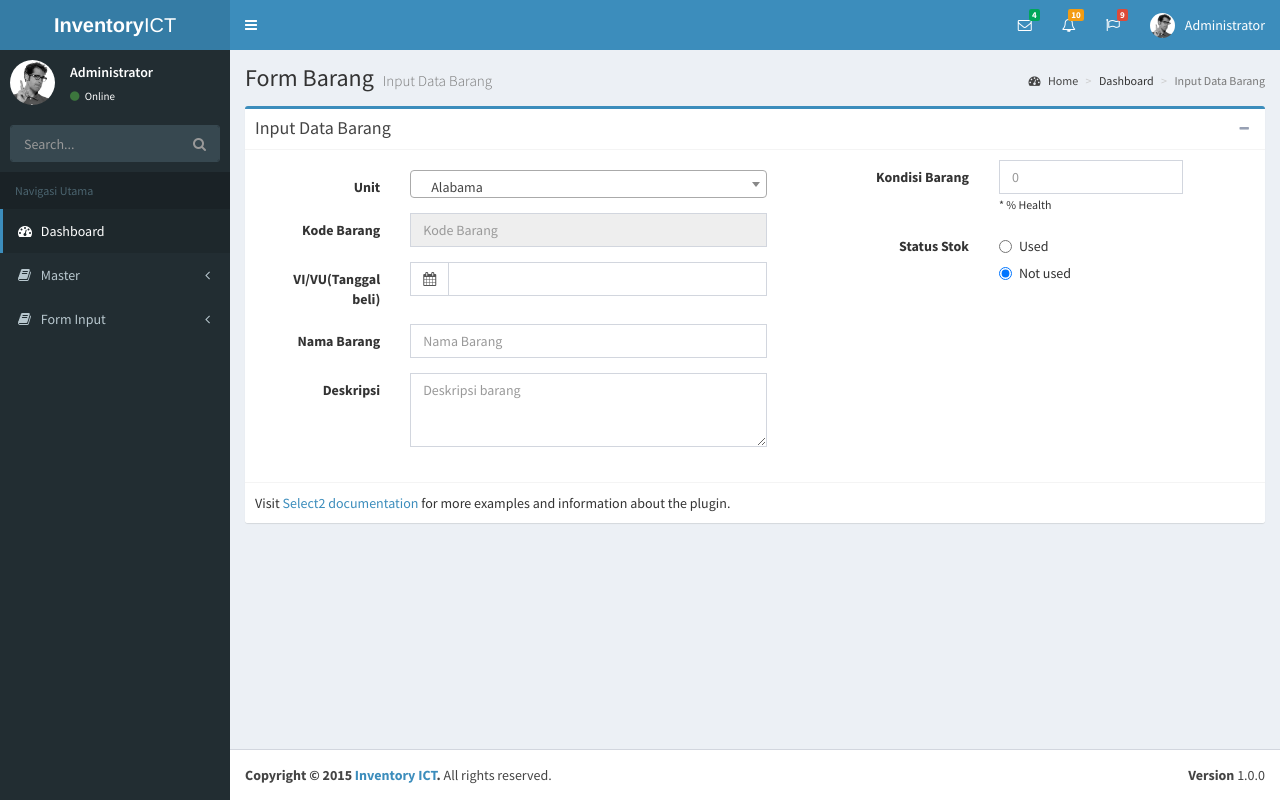
After one commit to tyo14/inventorict, a CodeIgniter app: page /inventorict/index.php/dashboard/inputbarang in a window 1280 px wide. The commit adds this page. Run offline with CodeIgniter, Linux system fonts and the light colour scheme; some libraries are stand-ins or nearby versions.

Commit message:
buat view input data barang

```diff
--- a/application/controllers/dashboard.php
+++ b/application/controllers/dashboard.php
@@ -16,6 +16,15 @@
  		$this->load->view('footer');
  	}
 
+ 	//input data
+ 	public function inputbarang()
+ 	{
+ 		$this->load->view('head');
+ 		$this->load->view('inputbarang'); //Contains
+ 		$this->load->view('footer');
+ 	}
+
+ 	//load data
  	public function barang()
  	{
  		$data['barang'] = $this->global_model->find_all('barang','tgl_beli DESC');
@@ -25,4 +34,5 @@
  	}
 
 
+
 }
--- a/application/views/daftarbarang.php
+++ b/application/views/daftarbarang.php
@@ -16,7 +16,7 @@
           <div class="row">
             <div class="col-xs-12">
               <div class="box box-primary">
-                <div class="box-header with-border">
+                <div class="box-header">
                   <h3 class="box-title">Status Stock</h3>
                 </div><!-- /.box-header -->
                 <div class="box-body">
--- a/application/views/footer.php
+++ b/application/views/footer.php
@@ -10,6 +10,11 @@
     <script src="<?php echo base_url(); ?>assets/admin/plugins/jQuery/jQuery-2.1.4.min.js"></script>
     <!-- Bootstrap 3.3.5 -->
     <script src="<?php echo base_url(); ?>assets/admin/bootstrap/js/bootstrap.min.js"></script>
+    <!-- InputMask -->
+    <script src="<?php echo base_url(); ?>assets/admin/plugins/input-mask/jquery.inputmask.js"></script>
+    <script src="<?php echo base_url(); ?>assets/admin/plugins/input-mask/jquery.inputmask.date.extensions.js"></script>
+    <!-- Select2 -->
+    <script src="<?php echo base_url(); ?>assets/admin/plugins/select2/select2.full.min.js"></script>
     <!-- DataTables -->
     <script src="<?php echo base_url(); ?>assets/admin/plugins/datatables/jquery.dataTables.min.js"></script>
     <script src="<?php echo base_url(); ?>assets/admin/plugins/datatables/dataTables.bootstrap.min.js"></script>
@@ -23,5 +28,6 @@
     <script src="<?php echo base_url(); ?>assets/admin/dist/js/pages/dashboard.js"></script>
     <!-- AdminLTE for demo purposes -->
     <script src="<?php echo base_url(); ?>assets/admin/dist/js/demo.js"></script>
+
   </body>
 </html>
--- a/application/views/head.php
+++ b/application/views/head.php
@@ -16,14 +16,25 @@
     <link rel="stylesheet" href="<?php echo base_url(); ?>assets/admin/plugins/datatables/dataTables.bootstrap.css">
     <!-- Theme style -->
     <link rel="stylesheet" href="<?php echo base_url(); ?>assets/admin/dist/css/AdminLTE.min.css">
+    <!-- Bootstrap time Picker -->
+    <link rel="stylesheet" href="<?php echo base_url(); ?>assets/admin/plugins/timepicker/bootstrap-timepicker.min.css">
+    <!-- Select2 -->
+    <link rel="stylesheet" href="<?php echo base_url(); ?>assets/admin/plugins/select2/select2.min.css">
     <!-- AdminLTE Skins. Choose a skin from the css/skins
          folder instead of downloading all of them to reduce the load. -->
     <link rel="stylesheet" href="<?php echo base_url(); ?>assets/admin/dist/css/skins/_all-skins.min.css">
     <script type="text/javascript" charset="utf8" src="<?php echo base_url(); ?>assets/admin/bootstrap/js/jquery-1.10.2.min.js"></script>
     <!-- page script -->
     <script>
-      $(document).ready(function () {
+      $(function () {
         $("#example1").DataTable();
+        //Datemask dd/mm/yyyy
+        $("#datemask").inputmask("dd/mm/yyyy", {"placeholder": "dd/mm/yyyy"});
+        //Datemask2 mm/dd/yyyy
+        $("#datemask2").inputmask("mm/dd/yyyy", {"placeholder": "mm/dd/yyyy"});
+        //Money Euro
+        $("[data-mask]").inputmask();
+        $(".select2").select2();
       });
     </script>
 
@@ -316,9 +327,20 @@
               </a>
               <ul class="treeview-menu">
                 <li><a href="<?php echo base_url(); ?>index.php/dashboard/barang"><i class="fa fa-circle-o"></i> Daftar Barang</a></li>
-                <li><a href="index2.html"><i class="fa fa-circle-o"></i> Daftar Unit</a></li>
-                <li><a href="index2.html"><i class="fa fa-circle-o"></i> Daftar Divisi</a></li>
-                <li><a href="index2.html"><i class="fa fa-circle-o"></i> Daftar Rakitan</a></li>
+                <li><a href="#"><i class="fa fa-circle-o"></i> Daftar Unit</a></li>
+                <li><a href="#"><i class="fa fa-circle-o"></i> Daftar Divisi</a></li>
+                <li><a href="#"><i class="fa fa-circle-o"></i> Daftar Rakitan</a></li>
+              </ul>
+            </li>
+            <li class="treeview">
+              <a href="#">
+                <i class="fa fa-book"></i> <span>Form Input</span> <i class="fa fa-angle-left pull-right"></i>
+              </a>
+              <ul class="treeview-menu">
+                <li><a href="#"><i class="fa fa-circle-o"></i> Input Barang</a></li>
+                <li><a href="#"><i class="fa fa-circle-o"></i> Input Unit</a></li>
+                <li><a href="#"><i class="fa fa-circle-o"></i> Input Divisi</a></li>
+                <li><a href="#"><i class="fa fa-circle-o"></i> Input Rakitan</a></li>
               </ul>
             </li>
           </ul>
--- /dev/null
+++ b/application/views/inputbarang.php
@@ -0,0 +1,110 @@
+<div class="content-wrapper">
+        <!-- Content Header (Page header) -->
+        <section class="content-header">
+          <h1>
+            Form Barang
+            <small>Input Data Barang</small>
+          </h1>
+          <ol class="breadcrumb">
+            <li><a href="<?php echo base_url(); ?>index.php/dashboard/"><i class="fa fa-dashboard"></i> Home</a></li>
+            <li>Dashboard</li>
+            <li class="active">Input Data Barang</li>
+          </ol>
+        </section>
+        <!-- Main content -->
+        <section class="content">
+          <!-- SELECT2 EXAMPLE -->
+          <div class="box box-primary">
+            <div class="box-header with-border">
+              <h3 class="box-title">Input Data Barang</h3>
+              <div class="box-tools pull-right">
+                <button class="btn btn-box-tool" data-widget="collapse"><i class="fa fa-minus"></i></button>
+              </div>
+            </div><!-- /.box-header -->
+            <div class="box-body">
+              <div class="row">
+              <!-- form start -->
+              <form class="form-horizontal">
+                <div class="col-md-7">
+                      <div class="box-body">
+                        <div class="form-group">
+                          <label for="inputUnit" class="col-sm-3 control-label">Unit</label>
+                          <div class="col-sm-8">
+                            <select class="form-control select2" style="width: 100%;">
+                              <option selected="selected">Alabama</option>
+                              <option>Alaska</option>
+                              <option>California</option>
+                              <option>Delaware</option>
+                              <option>Tennessee</option>
+                              <option>Texas</option>
+                              <option>Washington</option>
+                            </select>
+                          </div>
+                        </div>
+                        <div class="form-group">
+                          <label for="inputKodeBarang" class="col-sm-3 control-label">Kode Barang</label>
+                          <div class="col-sm-8">
+                            <input type="text" class="form-control" placeholder="Kode Barang" disabled="">
+                          </div>
+                        </div>
+                        <div class="form-group">
+                          <label for="inputTanggalBeli" class="col-sm-3 control-label">VI/VU(Tanggal beli)</label>
+                          <div class="col-sm-8">
+                            <div class="input-group">
+                              <div class="input-group-addon">
+                                <i class="fa fa-calendar"></i>
+                              </div>
+                              <input type="text" class="form-control" data-inputmask="'alias': 'mm/dd/yyyy'" data-mask>
+                            </div><!-- /.input group -->
+                          </div>
+                        </div>
+                        <div class="form-group">
+                          <label for="inputNamaBarang" class="col-sm-3 control-label">Nama Barang</label>
+                          <div class="col-sm-8">
+                            <input type="text" class="form-control" placeholder="Nama Barang">
+                          </div>
+                        </div>
+                        <div class="form-group">
+                          <label for="inputDeskripsi" class="col-sm-3 control-label">Deskripsi</label>
+                          <div class="col-sm-8">
+                            <textarea class="form-control" rows="3" placeholder="Deskripsi barang"></textarea>
+                          </div>
+                        </div>
+                      </div><!-- /.box-body -->
+                </div><!-- /.col -->
+                <div class="col-md-5">
+                  <div class="form-group">
+                    <label for="inputKodeBarang" class="col-sm-4 control-label">Kondisi Barang</label>
+                    <div class="col-sm-6">
+                      <input type="number" class="form-control" max="100" min="0" placeholder="0">
+                      <small>* % Health</small>
+                    </div>
+                  </div>
+                  <div class="form-group">
+                    <label for="inputKodeBarang" class="col-sm-4 control-label">Status Stok</label>
+                    <div class="col-sm-6">
+                      <div class="radio">
+                        <label>
+                          <input name="optionsRadios" id="optionsRadios1" value="used" checked="" type="radio">
+                          Used
+                        </label>
+                      </div>
+                      <div class="radio">
+                        <label>
+                          <input name="optionsRadios" id="optionsRadios1" value="not used" checked="" type="radio">
+                          Not used
+                        </label>
+                      </div>
+                    </div>
+                  </div>
+                </div><!-- /.col -->
+              </form>
+              </div><!-- /.row -->
+            </div><!-- /.box-body -->
+            <div class="box-footer">
+              Visit <a href="https://select2.github.io/">Select2 documentation</a> for more examples and information about the plugin.
+            </div>
+          </div><!-- /.box -->
+        </section>
+
+</div>
```
